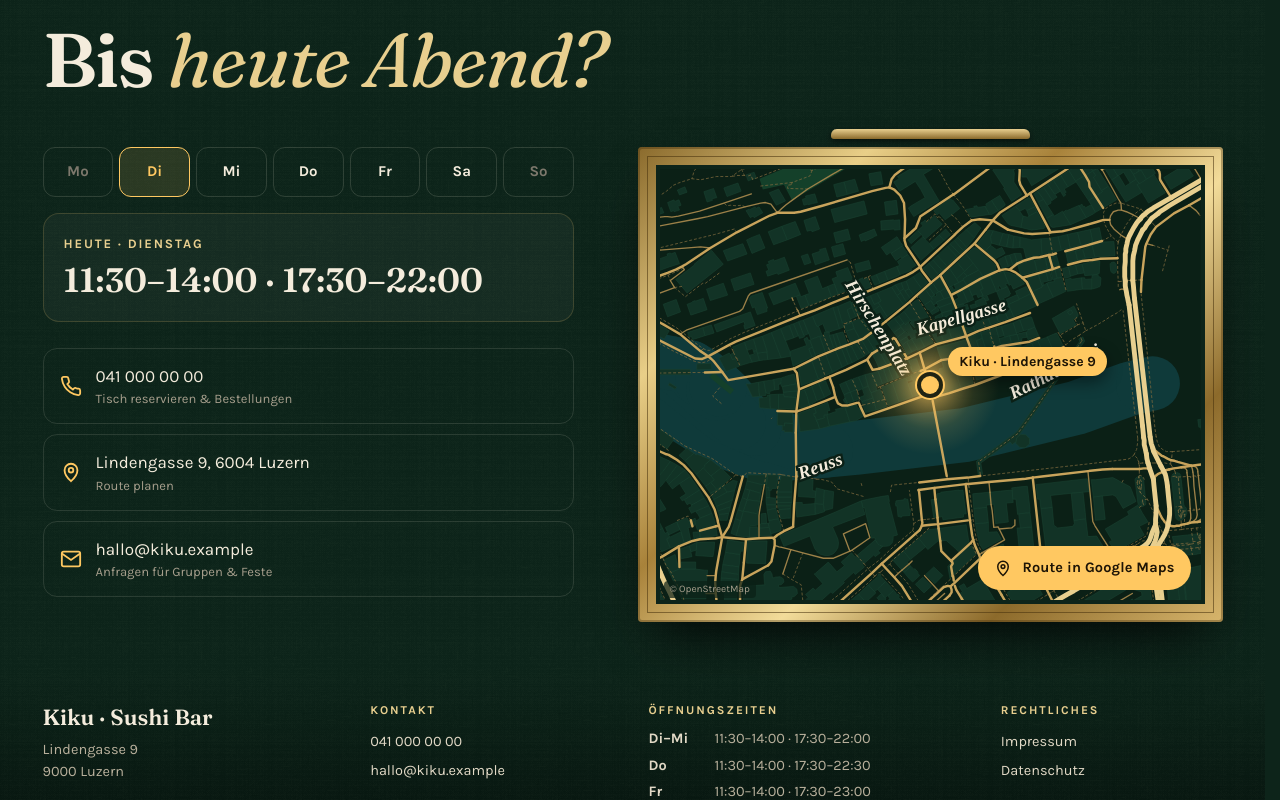
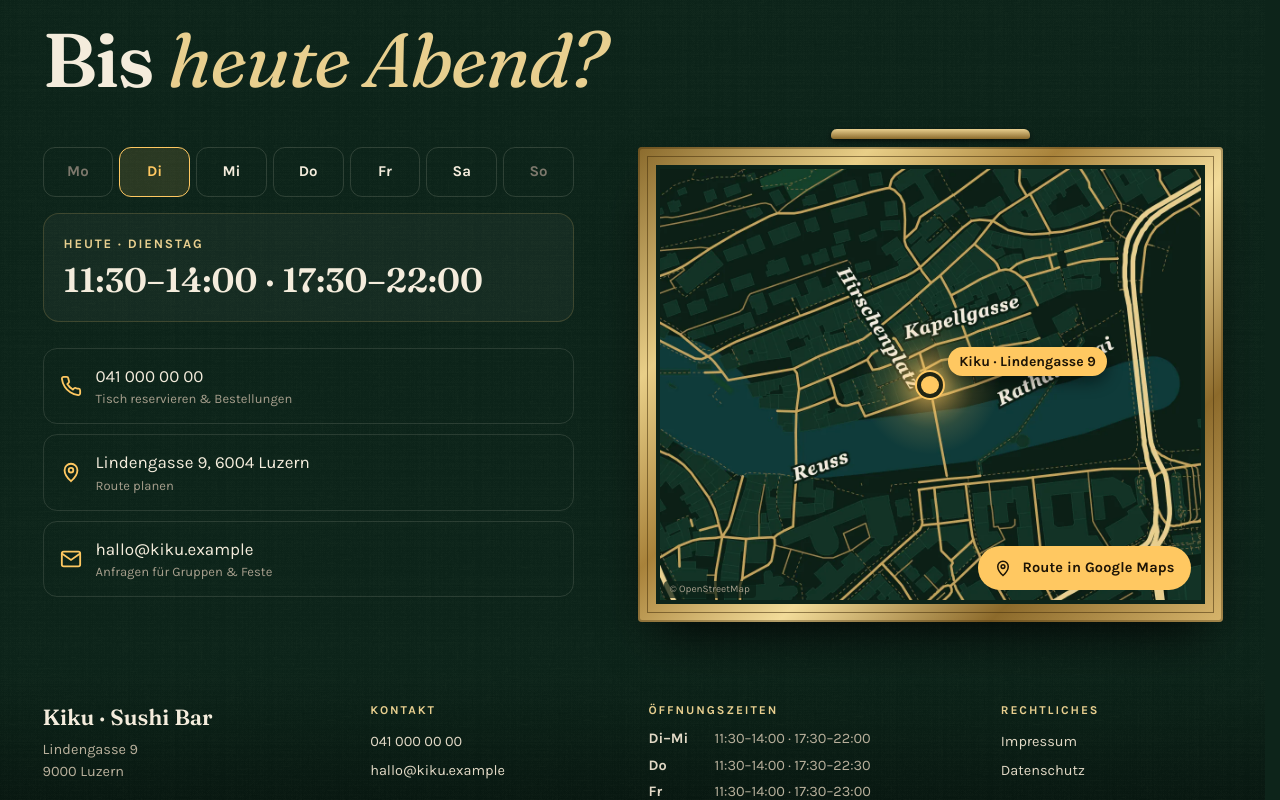
Before and after one commit to julia-mirku/kiku-sushi, a plain HTML site: page index.html in a window 1280 px wide. Shown: the part 6679-7479 px from the top of the page. Drawn offline with Linux system fonts and the light colour scheme.

Commit message:
Karte WebP; guenstige Kartenschatten

```diff
--- a/index.html
+++ b/index.html
@@ -633,6 +633,10 @@ footer.foot{border-top:0;background:linear-gradient(180deg,#0d241a 0%,#0b1f16 22
 
 .lieb,.karte,.plan,.salon,.visit{background-image:url(img/leinen.png);background-size:256px 256px}
 footer.foot{background:url(img/leinen.png) 0 0/256px 256px,linear-gradient(180deg,#0d241a 0%,#0b1f16 22%,#091912 45%,#07130e 70%,#050a07 100%)}
+
+
+.sleeve{box-shadow:0 0 0 1px rgba(232,207,143,.25),0 12px 12px -8px rgba(0,0,0,.75)}
+@media (hover:hover){.sleeve:hover{box-shadow:0 0 0 1px rgba(232,207,143,.45),0 16px 14px -8px rgba(0,0,0,.8)}}
 .kl{width:100%;height:100%;display:block}.pre .kl.big{width:min(46vw,230px);height:auto;filter:drop-shadow(0 0 22px rgba(255,200,97,.35))}.sleeve .band .kl{width:46px;height:46px}
 .post .txt{max-width:660px}.post h1{font-size:clamp(44px,min(5.8vw,10vh),92px)}
 </style>
@@ -829,7 +833,7 @@ footer.foot{background:url(img/leinen.png) 0 0/256px 256px,linear-gradient(180de
           <a href="mailto:hallo@kiku.example"><svg viewBox="0 0 24 24" fill="none" stroke="currentColor" stroke-width="2"><rect x="2" y="4" width="20" height="16" rx="2"/><path d="m2 6 10 7 10-7"/></svg><span>hallo@kiku.example<small>Anfragen für Gruppen &amp; Feste</small></span></a>
         </div>
       </div>
-      <figure class="frame map reveal"><span class="lamp"></span><div class="mat"><img src="img/karte_luzern.svg" width="1000" height="800" alt="Karte der Luzerner Altstadt an der Reuss" loading="lazy" decoding="async"><span class="pin" aria-hidden="true"><span class="glow"></span><span class="dot"></span><span class="tag">Kiku · Lindengasse 9</span></span><a class="btn btn-lamp route" href="https://www.google.com/maps/search/?api=1&amp;query=Luzern+Altstadt" target="_blank" rel="noopener"><svg viewBox="0 0 24 24" fill="none" stroke="currentColor" stroke-width="2"><path d="M12 22s7-6.2 7-12a7 7 0 1 0-14 0c0 5.8 7 12 7 12z"/><circle cx="12" cy="10" r="2.5"/></svg>Route in Google Maps</a><span class="osm">© OpenStreetMap</span></div></figure>
+      <figure class="frame map reveal"><span class="lamp"></span><div class="mat"><img src="img/karte_luzern.webp" width="1200" height="960" alt="Karte der Luzerner Altstadt an der Reuss" loading="lazy" decoding="async"><span class="pin" aria-hidden="true"><span class="glow"></span><span class="dot"></span><span class="tag">Kiku · Lindengasse 9</span></span><a class="btn btn-lamp route" href="https://www.google.com/maps/search/?api=1&amp;query=Luzern+Altstadt" target="_blank" rel="noopener"><svg viewBox="0 0 24 24" fill="none" stroke="currentColor" stroke-width="2"><path d="M12 22s7-6.2 7-12a7 7 0 1 0-14 0c0 5.8 7 12 7 12z"/><circle cx="12" cy="10" r="2.5"/></svg>Route in Google Maps</a><span class="osm">© OpenStreetMap</span></div></figure>
     </div>
   </div>
 </section>
```
